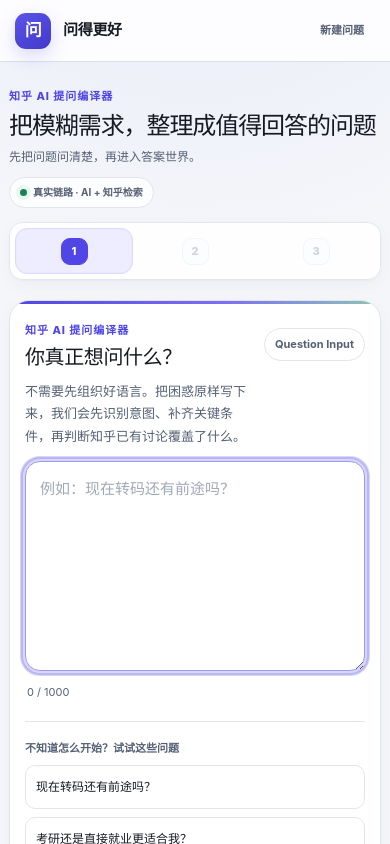
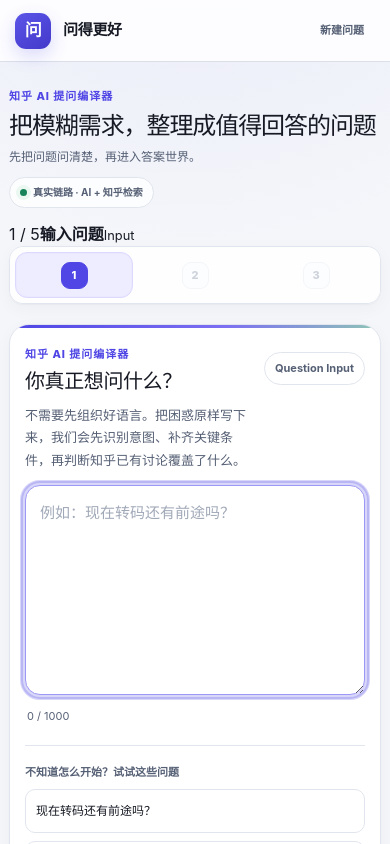
Before and after one commit to wulisususu/sdaa, a Next.js app in the folder apps/web/: page / in a window 390 px wide. Shown: the top 844 px of the page. Built offline with nearby package versions, Linux system fonts and the light colour scheme.

Commit message:
feat: add compact mobile stage progress

```diff
--- a/apps/web/src/components/stage-stepper.tsx
+++ b/apps/web/src/components/stage-stepper.tsx
@@ -15,9 +15,24 @@
 
 export function StageStepper({ stage, maxVisited, onChange }: StageStepperProps) {
   const currentIndex = getStageIndex(stage);
+  const currentNumber = currentIndex + 1;
+  const totalStages = questionCompilerStages.length;
+  const progress = `${(currentNumber / totalStages) * 100}%`;
 
   return (
-    <nav className="stage-stepper" aria-label="问题整理进度">
+    <>
+      <div className="mobile-stage-progress" aria-label={`当前进度：${currentNumber} / ${totalStages}，${stageLabels[stage]}`}>
+        <div className="mobile-stage-progress-copy">
+          <span>{currentNumber} / {totalStages}</span>
+          <strong>{stageLabels[stage]}</strong>
+          <small>{stageEnglishLabels[stage]}</small>
+        </div>
+        <div className="mobile-stage-progress-track" aria-hidden="true">
+          <span style={{ width: progress }} />
+        </div>
+      </div>
+
+      <nav className="stage-stepper desktop-stage-stepper" aria-label="问题整理进度">
         {questionCompilerStages.map((item, index) => {
           const active = item === stage;
           const visited = getStageIndex(item) <= getStageIndex(maxVisited);
@@ -44,5 +59,6 @@
           );
         })}
       </nav>
+    </>
   );
 }
```
Lines whose indentation alone changed are shown as unchanged.
